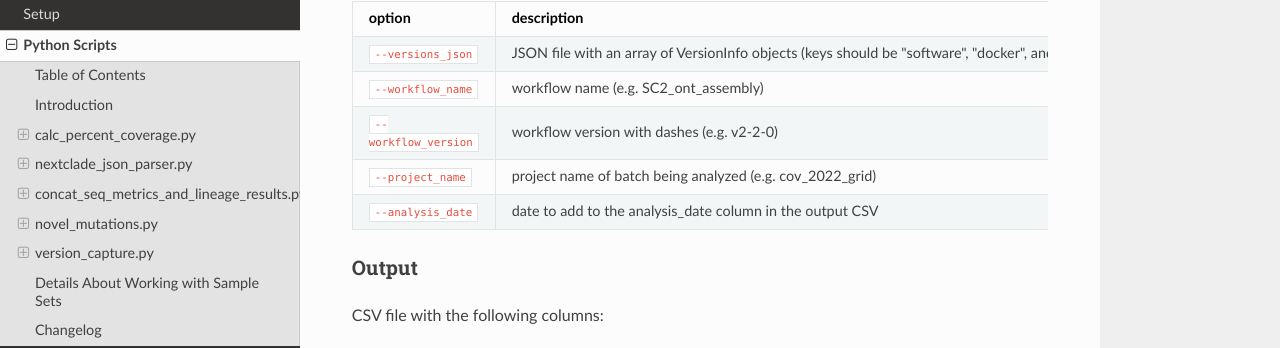
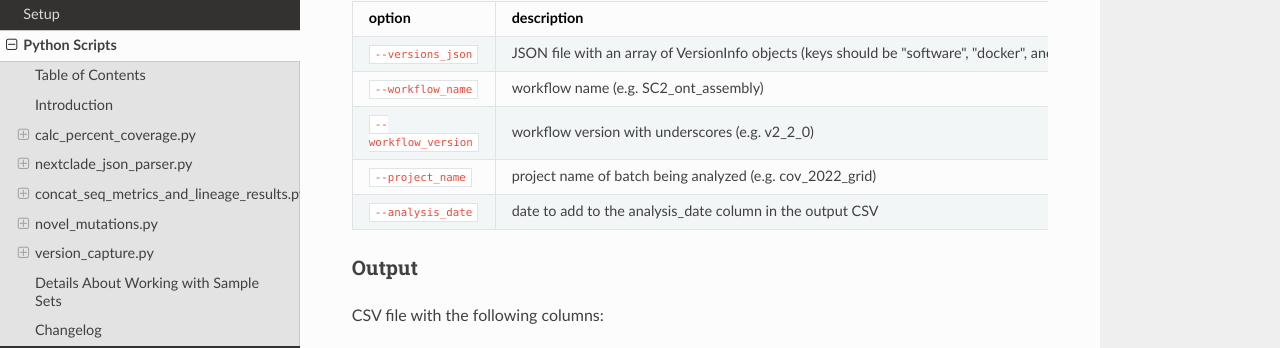
Before and after one commit to CDPHE-bioinformatics/CDPHE-SARS-CoV-2, an MkDocs documentation site: the page built from docs/python_scripts.md, in a window 1280 px wide and 900 px high, scrolled down 11089 px. Shown: the part 135-483 px from the top of the window. Built offline with MkDocs 1.6.1, drawn with Linux system fonts in a browser that asks for light colours; nearby versions of some CDN libraries.

```diff
--- a/docs/python_scripts.md
+++ b/docs/python_scripts.md
@@ -308,7 +308,7 @@
 | --------------------- | ----------------------------------------------------------------------------------------------------------------------------|
 | `--versions_json`     | JSON file with an array of VersionInfo objects (keys should be "software", "docker", and "version")                         |
 | `--workflow_name`     | workflow name (e.g. SC2_ont_assembly)                                                                                       |
-| `--workflow_version`  | workflow version with dashes (e.g. v2-2-0)                                                                                  |
+| `--workflow_version`  | workflow version with underscores (e.g. v2_2_0)                                                                                  |
 | `--project_name`      | project name of batch being analyzed (e.g. cov_2022_grid)                                                                   |
 | `--analysis_date`     | date to add to the analysis_date column in the output CSV                                                                   |
 
```
Also changed, not shown: 6 other files.
